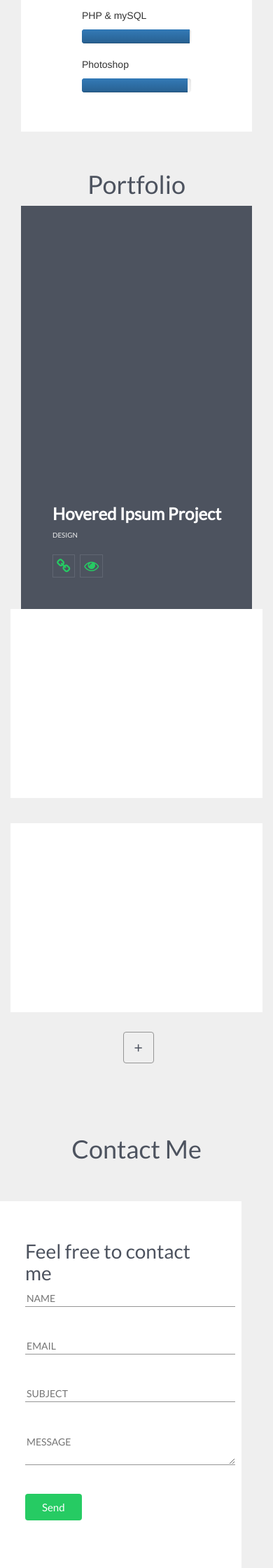
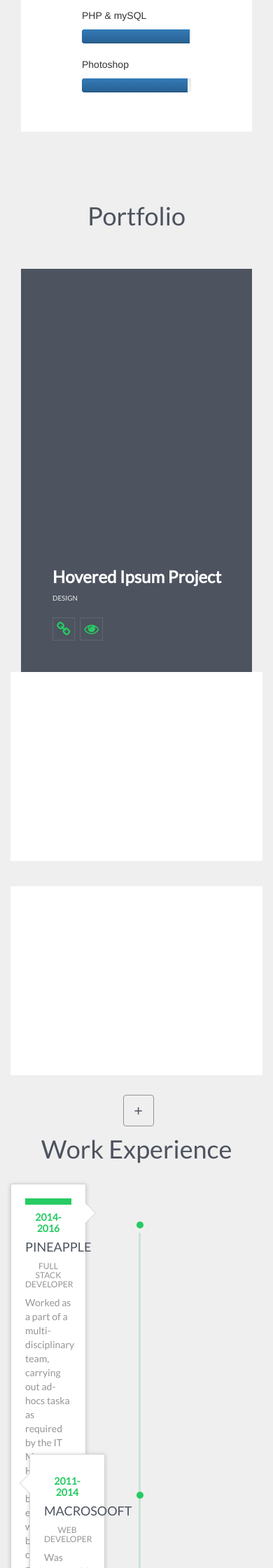
Before and after one commit to shipra1509/RS-Card, a Jekyll site: the page built from index.html, in a window 390 px wide. Shown: the part 1935-4175 px from the top of the page at 70% size. Built offline with Jekyll 4.4.1, drawn with Linux system fonts in a browser that asks for light colours; nearby versions of some CDN libraries; some of the changed text lies outside the part shown.

Commit message:
Added workexperience section

```diff
--- a/_includes/head.html
+++ b/_includes/head.html
@@ -27,5 +27,8 @@
 
  <script src="https://code.jquery.com/jquery-2.1.4.min.js"></script>
 
+   <script src="https://ajax.googleapis.com/ajax/libs/jquery/1.12.4/jquery.min.js"></script>
+
+
 
 </head>
--- a/_sass/_home.scss
+++ b/_sass/_home.scss
@@ -122,31 +122,25 @@ body{
 				margin: 4vh;
 				padding: 4vh;
 
-				.progress{
-					background-color: #26CB63;
-					color: #26CB63;
-				}
 
 				.push-right{
 					text-align: right;
 				}
 			}
-
-
 		}
-
 	}
-
 
 	#portfolio{
 		width: 100%;
-		min-height: 80vh;
+		min-height: 100vh;
 		background-color: #EFEFEF;
 
 		h1{
 			color: #4D535F;
 			text-align: center;
 			font-family: 'Lato', sans-serif;
+			padding-top: 5vh;
+			padding-bottom: 5vh;
 		}
 
 		.big-project:hover{
@@ -215,7 +209,7 @@ body{
 	#work-experience{
 		width: 100%;
 		height: 140vh;
-		background-color: yellow;
+		background-color: #EFEFEF;
 
 		h1{
 			color: #4D535F;
@@ -471,10 +465,29 @@ body{
 		}
 		.icons{
 			text-align: center;
+
 			i{
 				color: #4D535F;
 				padding: 4vh;
 			}
 		}
+
+		.iconss{
+			top: -57vh;
+		}
+
+		.one{
+			top: -20vh;
+		}
+
+		.two{
+			top: -58vh;
 		}
 	}
+
+	#foot{
+		width: 100%;
+		height: 40vh;
+		background-color: #EFEFEF;
+	}
+}
--- a/index.html
+++ b/index.html
@@ -77,15 +77,16 @@ layout: home
 					<div class="col-md-6">
 						<p>Wordpress</p>
 						<div class="progress">
-							<div class="progress-bar" role="progressbar" aria-valuenow="70"
-							aria-valuemin="0" aria-valuemax="100" style="width:80%"></div>
+							<div class="progress-bar yo" role="progressbar" aria-valuenow="80"
+							aria-valuemin="0" aria-valuemax="100" style="width:80%">
+							</div>
 						</div>
 					</div>
 
 					<div class="col-md-6">
 						<p>Javascript</p>
 						<div class="progress">
-							<div class="progress-bar" role="progressbar" aria-valuenow="70"
+							<div class="progress-bar yo" role="progressbar" aria-valuenow="70"
 							aria-valuemin="0" aria-valuemax="100" style="width:52%"></div>
 						</div>
 					</div>
@@ -163,7 +164,7 @@ layout: home
 
 
 <!-- WORK EXPERIENCE -->
-<!-- <div id="work-experience">
+<div id="work-experience">
 	<div class="container">
 		<h1>Work Experience</h1>
 
@@ -265,7 +266,7 @@ layout: home
 		</ul>
 
 	</div>
-</div> -->
+</div>
 
 <!-- CONTACT ME -->
 
@@ -274,7 +275,7 @@ layout: home
 		<h1>Contact Me</h1>
 
 		<div class="row">
-			<div class="form-block col-md-offset-2 col-md-4">
+			<div class="form-block one col-md-offset-2 col-md-4">
 				<h2>Feel free to contact me</h2>
 
 
@@ -288,7 +289,7 @@ layout: home
 
 			</div>
 
-			<div class="form-block col-md-4">
+			<div class="form-block two col-md-4">
 				<div class="right-block">
 					<div class="row">
 						<div class="field col-md-3">ADDRESS</div>
@@ -303,12 +304,12 @@ layout: home
 						<div class="info col-md-9">robertsmith@company.com</div>
 					</div>
 				</div>
-				<img src="../images/map.png" class="col-md-12 container-fluid" alt="Mountain View">
+				<img src="../images/map.png" class="col-md-12 container-fluid" alt="Map">
 
 			</div>
 		</div>
 
-		<div class="col-md-offset-2 col-md-8">
+		<div class="iconss col-md-offset-2 col-md-8">
 			<div class="icons">
 				<a href=""><i class="fa fa-facebook" aria-hidden="true"></i></a>
 				<a href=""><i class="fa fa-twitter" aria-hidden="true"></i></a>
@@ -322,7 +323,9 @@ layout: home
 	</div>
 </div>
 
+<div id="foot">
 
+</div>
 
 <footer>
 	{% include footer.html %}
```
Lines whose indentation alone changed are shown as unchanged.
